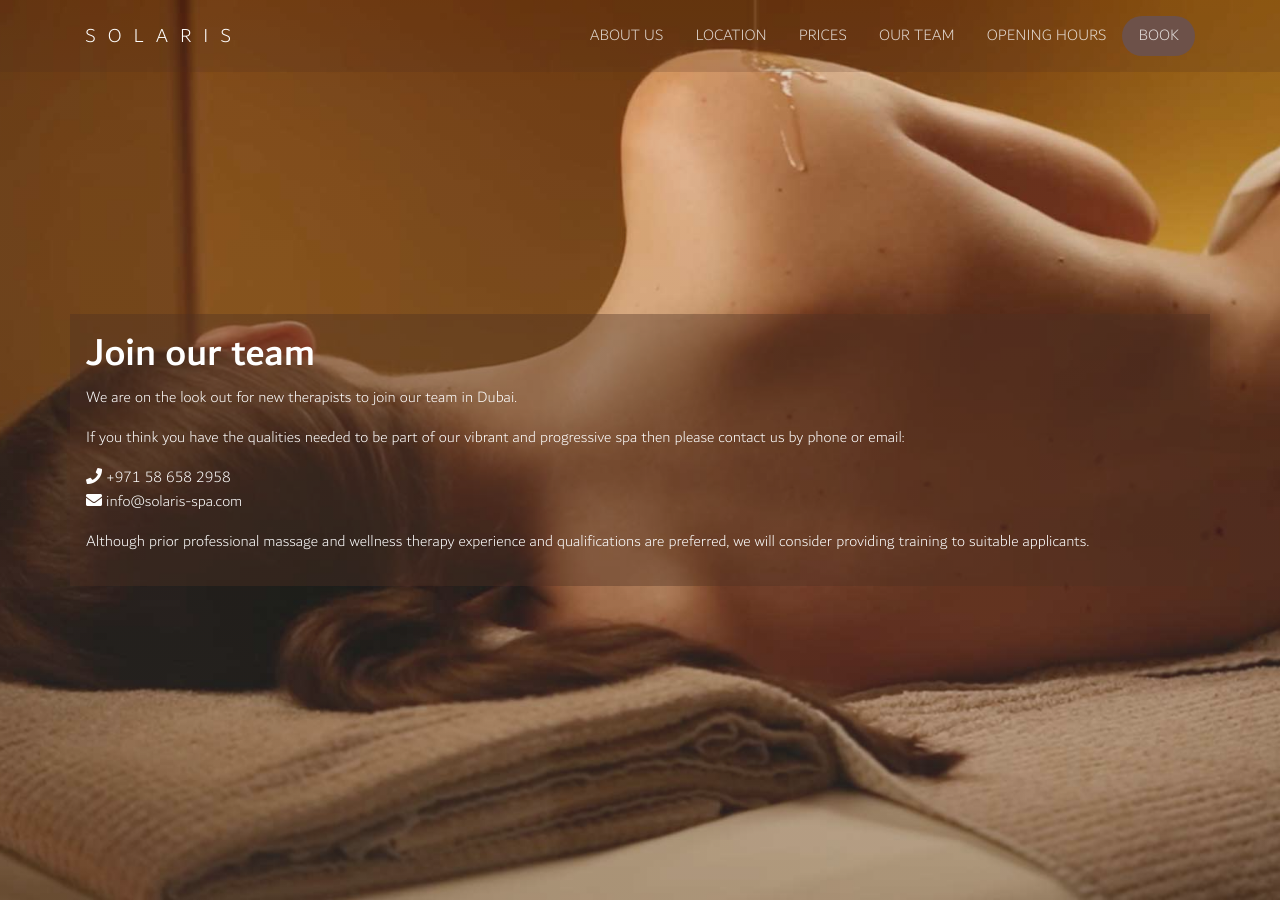
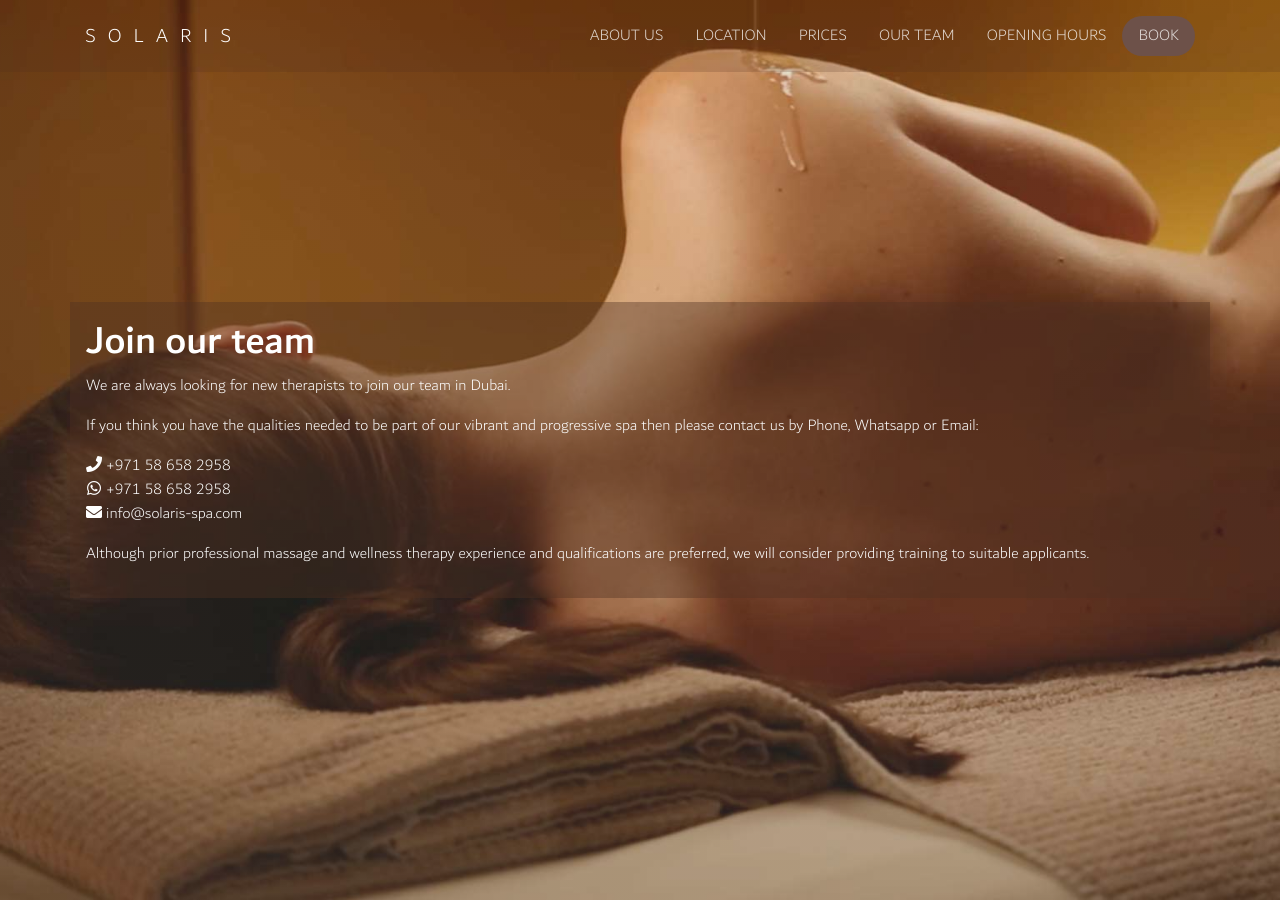
Before and after one commit to solaris-spa/solaris-spa.github.io, a Jekyll site: the page built from jobs.md, in a window 1280 px wide and 900 px high. Built offline with Jekyll 4.4.1, drawn with Linux system fonts in a browser that asks for light colours.

Commit message:
Whatsapp added, adjustment to jobs description

```diff
--- a/_includes/footer.html
+++ b/_includes/footer.html
@@ -17,6 +17,7 @@
                 <ul class="list-unstyled">
                     <li><i class="fas fa-map-marked-alt"></i> <a href="https://maps.google.com/maps?ll=25.252964,55.342151&z=17&t=m&hl=en&gl=DE&mapclient=embed&daddr=Solaris%20Spa%2020%20Airport%20Rd%20Garhoud%20-%20Dubai%20United%20Arab%20Emirates@25.252964,55.3421512">{{ site.organisation_address }}</a></li>
                     <li><i class="fas fa-phone"></i> <a href="tel:{{ site.organisation_phone | remove: ' ' }}">{{ site.organisation_phone }}</a></li>
+                    <li><i class="fab fa-whatsapp" style="padding-left:1px;padding-right:1px;"></i> <a href="https://wa.me/{{ site.organisation_phone | remove: ' ' | remove: '+' }}">{{ site.organisation_phone }}</a></li>
                     <li><i class="fas fa-envelope"></i> <a href="mailto:{{ site.organisation_email }}">{{ site.organisation_email }}</a></li>
                 </ul>
             </div>
--- a/assets/css/main.scss
+++ b/assets/css/main.scss
@@ -2,6 +2,7 @@
 ---
 @import "variables";
 @import "fontawesome/fontawesome";
+@import "fontawesome/brands";
 @import "fontawesome/solid";
 @import "bootstrap/bootstrap";
 @import "solaris";
--- a/jobs.md
+++ b/jobs.md
@@ -6,12 +6,13 @@ permalink: /jobs/
 
 Join our team
 =============
-We are on the look out for new therapists to join our team in Dubai.
+We are always looking for new therapists to join our team in Dubai.
 
-If you think you have the qualities needed to be part of our vibrant and progressive spa then please contact us by phone or email:
+If you think you have the qualities needed to be part of our vibrant and progressive spa then please contact us by Phone, Whatsapp or Email:
 
 <ul class="list-unstyled">
-    <li><i class="fas fa-phone"></i> <a class="text-white" href="tel:{{ site.organisation_phone | remove: ' ' }}">{{ site.organisation_phone }}</a></li>
+    <li><i class="fas fa-phone"></i> <a class="text-white" href="tel:{{ site.organisation_phone | remove: ' ' }}">{{ site.organisation_phone }} </a></li>
+    <li><i class="fab fa-whatsapp" style="padding-left:1px;padding-right:1px;"></i> <a class="text-white" href="https://wa.me/{{ site.organisation_phone | remove: ' ' | remove: '+' }}">{{ site.organisation_phone }}</a></li>
     <li><i class="fas fa-envelope"></i> <a class="text-white" href="mailto:{{ site.organisation_email }}">{{ site.organisation_email }}</a></li>
 </ul>
 
```
